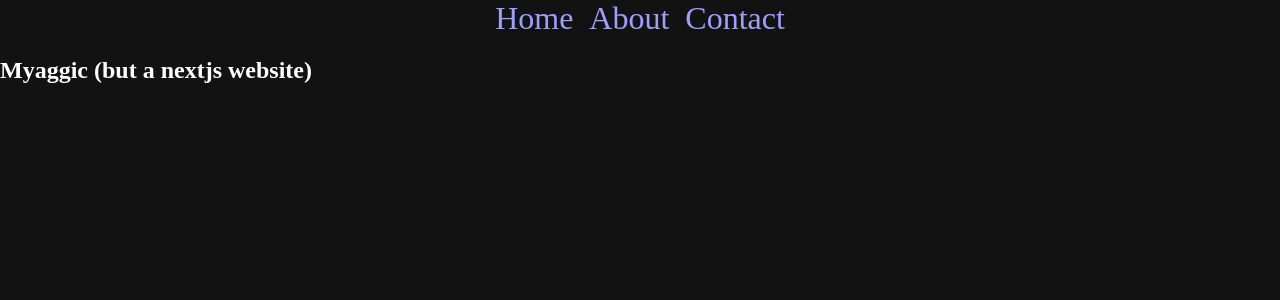
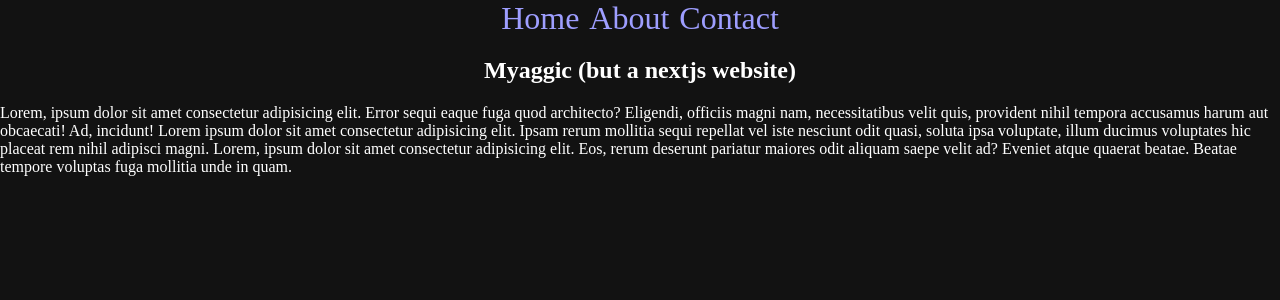
Before and after one commit to Magicpig55/quick-next-app, a Next.js app: page / in a window 1280 px wide. Shown: the top 300 px of the page. Built offline with nearby package versions, Linux system fonts and the light colour scheme.

Commit message:
misc style changes

```diff
--- a/components/layout.tsx
+++ b/components/layout.tsx
@@ -1,10 +1,12 @@
 import Head from "next/head";
 import Link from "next/link";
 import Navbar from "./navbar";
-import React, { ComponentProps } from "react";
+import { ReactNode } from "react";
+import Main from "../styles/main.module.scss"
+import Misc from '../styles/misc.module.scss'
 
 type Props = {
-    children?: React.ReactNode
+    children?: ReactNode
 }
 export default function Layout({children}: Props) {
     return (<>
@@ -18,8 +20,10 @@ export default function Layout({children}: Props) {
                 <Navbar />
             </header>
         </header>
-        <main>
-            {children}
-        </main>
+        <div className={`${Misc.center} ${Misc['main-text']}`}>
+            <main className={Main.main}>
+                {children}
+            </main>
+        </div>
     </>)
 }
--- a/pages/about.tsx
+++ b/pages/about.tsx
@@ -1,7 +1,9 @@
+import Misc from '../styles/misc.module.scss'
+
 export default function About() {
     return (
         <>
-            <article>
+            <article className={Misc.center}>
                 <h1>About</h1>
                 <img src="https://cataas.com/cat" />
                 <aside>Random cat image brought to you by Cat as a Service</aside>
--- a/pages/index.tsx
+++ b/pages/index.tsx
@@ -1,18 +1,15 @@
-import Head from 'next/head'
-import Image from 'next/image'
-import { Inter } from '@next/font/google'
-import styles from '../styles/Home.module.css'
-import Link from 'next/link'
-
-const inter = Inter({ subsets: ['latin'] })
+import Misc from '../styles/misc.module.scss'
 
 export default function Home() {
     return (
         <>
-            <article>
+            <article className={Misc.center}>
                 <h1>
                     Myaggic (but a nextjs website)
                 </h1>
+                <section>
+                    Lorem, ipsum dolor sit amet consectetur adipisicing elit. Error sequi eaque fuga quod architecto? Eligendi, officiis magni nam, necessitatibus velit quis, provident nihil tempora accusamus harum aut obcaecati! Ad, incidunt! Lorem ipsum dolor sit amet consectetur adipisicing elit. Ipsam rerum mollitia sequi repellat vel iste nesciunt odit quasi, soluta ipsa voluptate, illum ducimus voluptates hic placeat rem nihil adipisci magni. Lorem, ipsum dolor sit amet consectetur adipisicing elit. Eos, rerum deserunt pariatur maiores odit aliquam saepe velit ad? Eveniet atque quaerat beatae. Beatae tempore voluptas fuga mollitia unde in quam.
+                </section>
             </article>
         </>
     )
--- a/styles/globals.scss
+++ b/styles/globals.scss
@@ -1,6 +1,7 @@
 
 :root {
     color-scheme: dark;
+    font-size: 10px;
 }
 
 
--- /dev/null
+++ b/styles/main.module.scss
@@ -0,0 +1,3 @@
+.main {
+    max-width: 80em;
+}
--- /dev/null
+++ b/styles/misc.module.scss
@@ -0,0 +1,14 @@
+.center {
+    display: grid;
+    width: 100%;
+    height: 100%;
+    place-items: center;
+}
+
+.bigger-text {
+    font-size: 3rem;
+}
+
+.main-text {
+    font-size: 1.6rem;
+}
```
